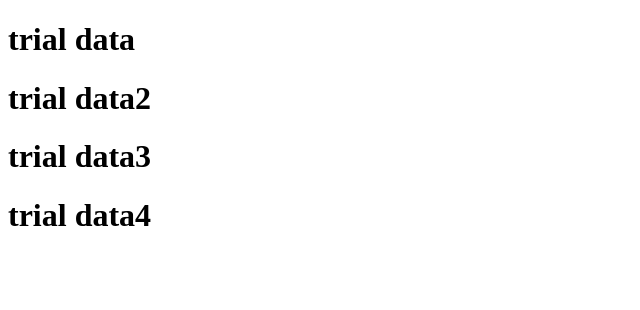
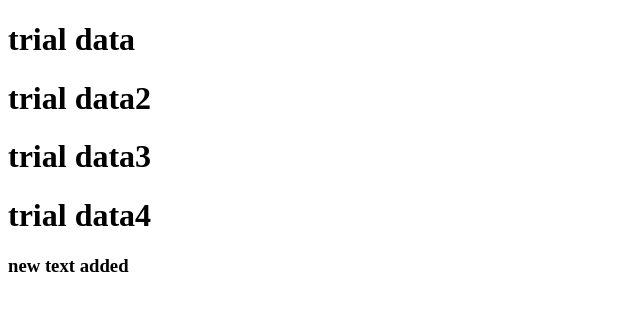
Before and after one commit to anurenjsanthosh/git-trial, a plain HTML site: page index.html in a window 1280 px wide. Shown: the whole page, without its empty margins (0-640 px from the left). Drawn offline with Linux system fonts and the light colour scheme.

Commit message:
index file h3 tag added

```diff
--- a/index.html
+++ b/index.html
@@ -11,5 +11,6 @@
     <h1>trial data2</h1>
     <h1>trial data3</h1>
     <h1>trial data4</h1>
+    <h3>new text added</h3>
 </body>
 </html>
```
